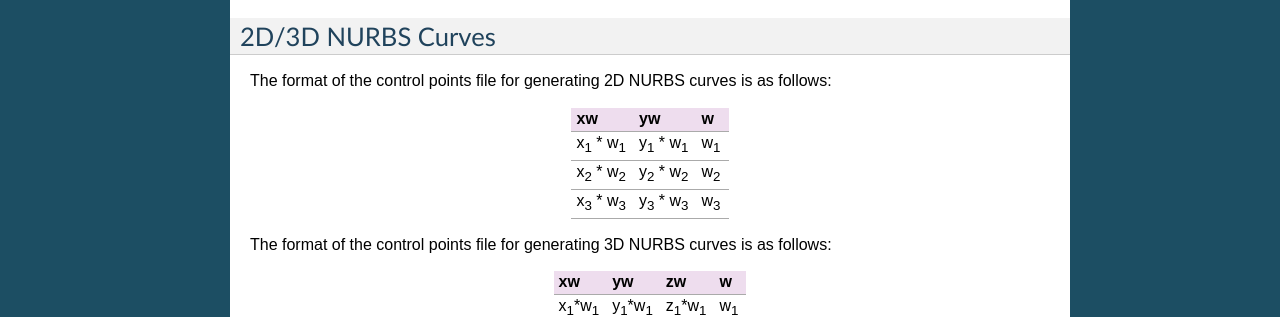
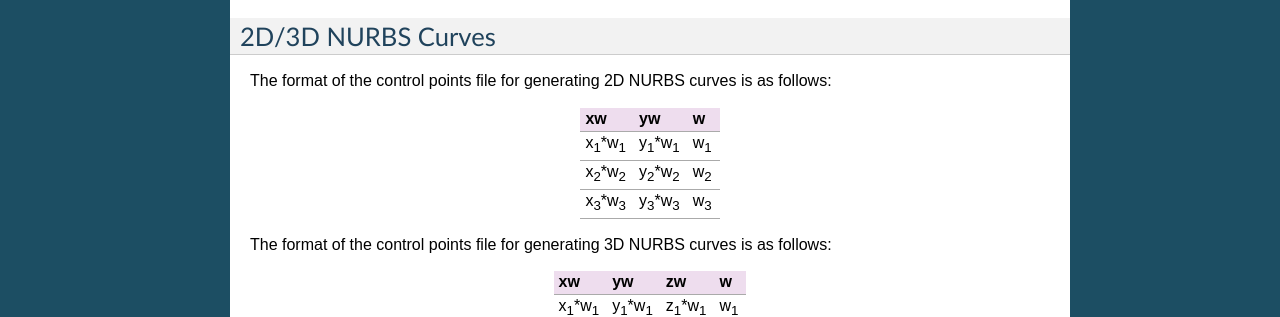
Before and after one commit to orbingol/NURBS-Python, a Sphinx documentation site: the page built from docs/formats.rst, in a window 1280 px wide. Shown: the part 462-779 px from the top of the page. Built offline with Sphinx 7.4.7, drawn with Linux system fonts in a browser that asks for light colours; formulas are drawn with MathJax 3.

```diff
--- a/docs/formats.rst
+++ b/docs/formats.rst
@@ -34,15 +34,15 @@ The format of the control points file for generating 3D B-Spline curves is as fo
 
 The format of the control points file for generating 2D NURBS curves is as follows:
 
-+-----------------------------+-----------------------------+-------------+
-|             xw              |             yw              |      w      |
-+=============================+=============================+=============+
-| x\ :sub:`1` \* w\ :sub:`1`  | y\ :sub:`1` \* w\ :sub:`1`  | w\ :sub:`1` |
-+-----------------------------+-----------------------------+-------------+
-| x\ :sub:`2` \* w\ :sub:`2`  | y\ :sub:`2` \* w\ :sub:`2`  | w\ :sub:`2` |
-+-----------------------------+-----------------------------+-------------+
-| x\ :sub:`3` \* w\ :sub:`3`  | y\ :sub:`3` \* w\ :sub:`3`  | w\ :sub:`3` |
-+-----------------------------+-----------------------------+-------------+
++---------------------------+---------------------------+-------------+
+|             xw            |             yw            |      w      |
++===========================+===========================+=============+
+| x\ :sub:`1`\*w\ :sub:`1`  | y\ :sub:`1`\*w\ :sub:`1`  | w\ :sub:`1` |
++---------------------------+---------------------------+-------------+
+| x\ :sub:`2`\*w\ :sub:`2`  | y\ :sub:`2`\*w\ :sub:`2`  | w\ :sub:`2` |
++---------------------------+---------------------------+-------------+
+| x\ :sub:`3`\*w\ :sub:`3`  | y\ :sub:`3`\*w\ :sub:`3`  | w\ :sub:`3` |
++---------------------------+---------------------------+-------------+
 
 The format of the control points file for generating 3D NURBS curves is as follows:
 
```
